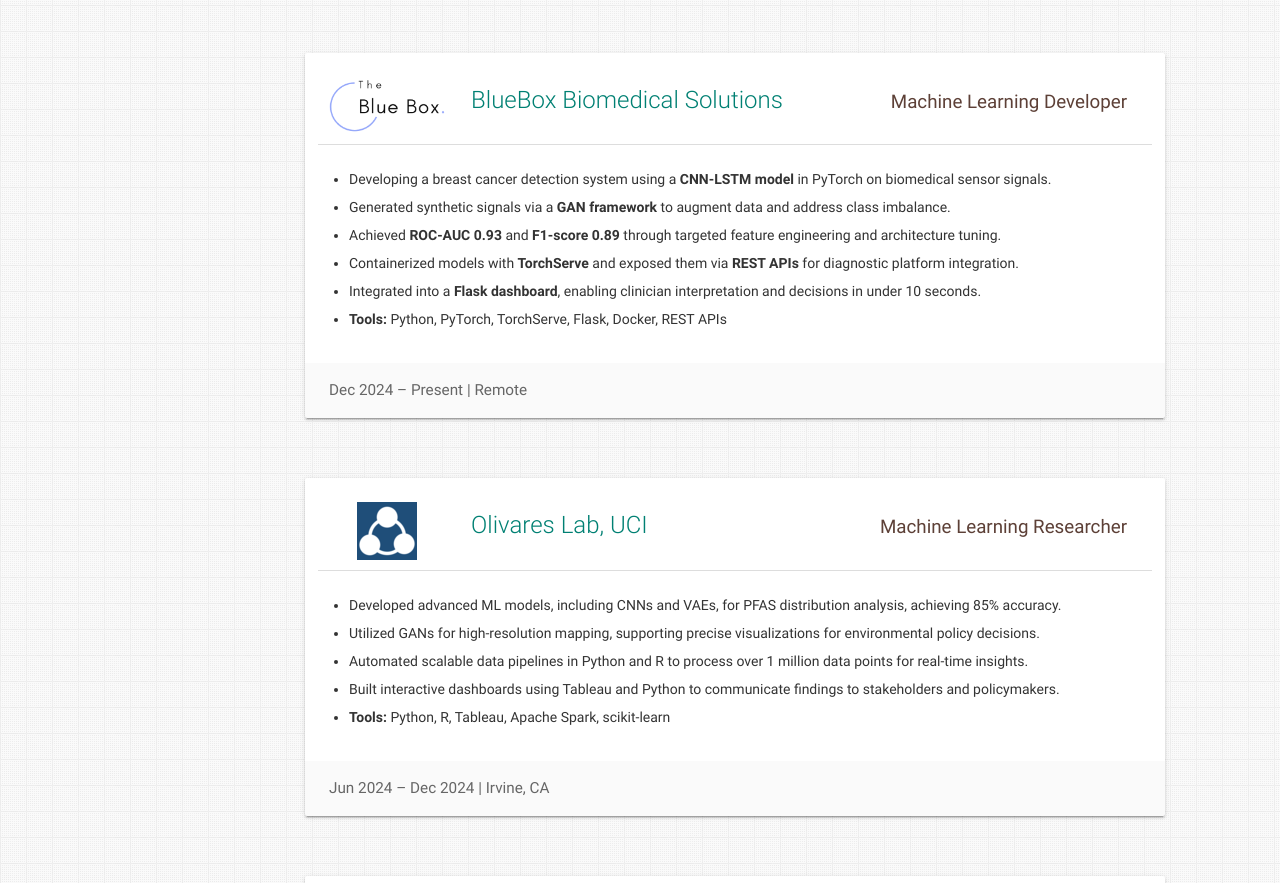
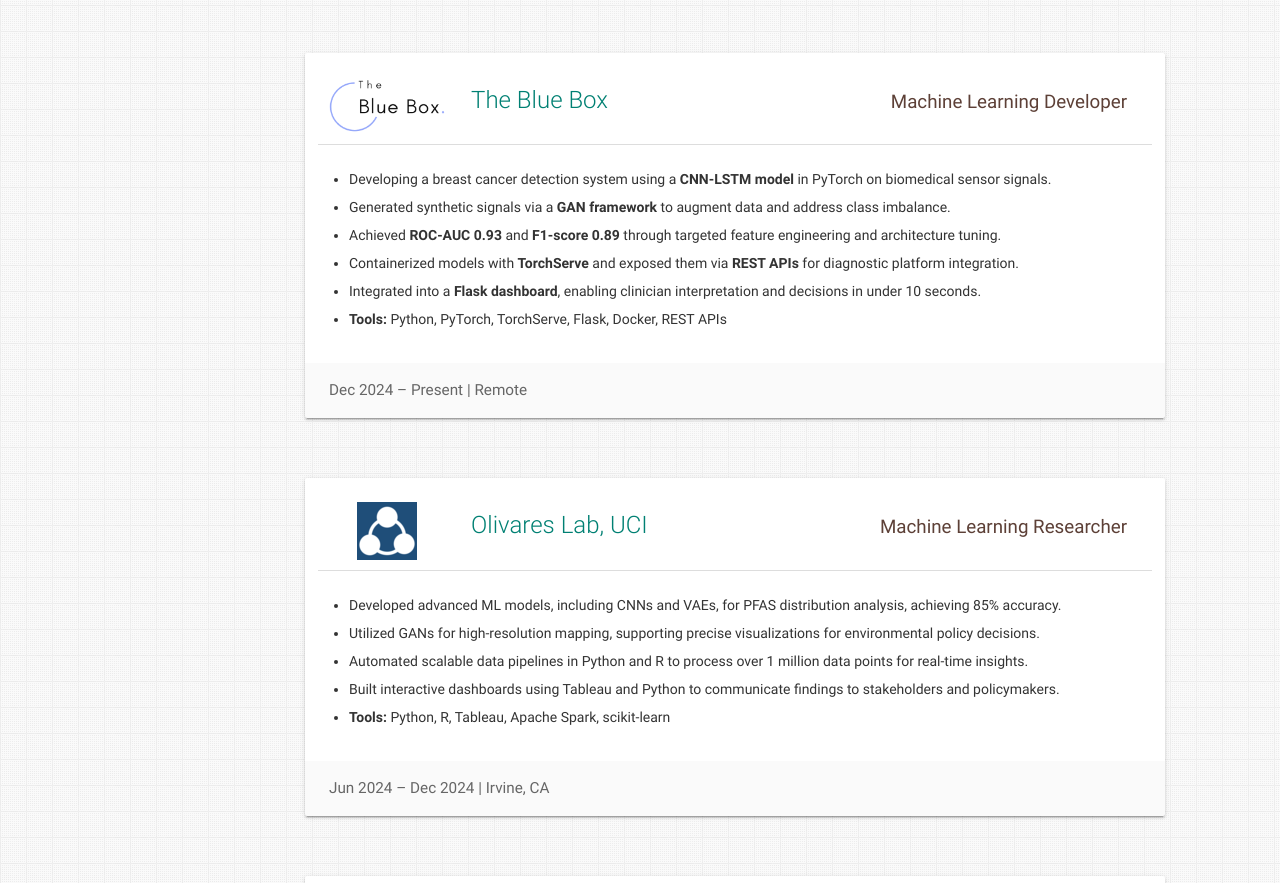
Before and after one commit to Sohampatel26/Sohampatel26.github.io, a plain HTML site: page index.html in a window 1280 px wide. Shown: the part 1945-2828 px from the top of the page. Drawn offline with nearby package versions, Linux system fonts and the light colour scheme.

Commit message:
Update index.html

```diff
--- a/index.html
+++ b/index.html
@@ -301,7 +301,7 @@
             <p>
               <span class="card-title">
                 <a href="https://thebluebox.ai" target="_blank" class="teal-text hoverline">
-                  BlueBox Biomedical Solutions
+                  The Blue Box
                 </a>
               </span>
             </p>
```
